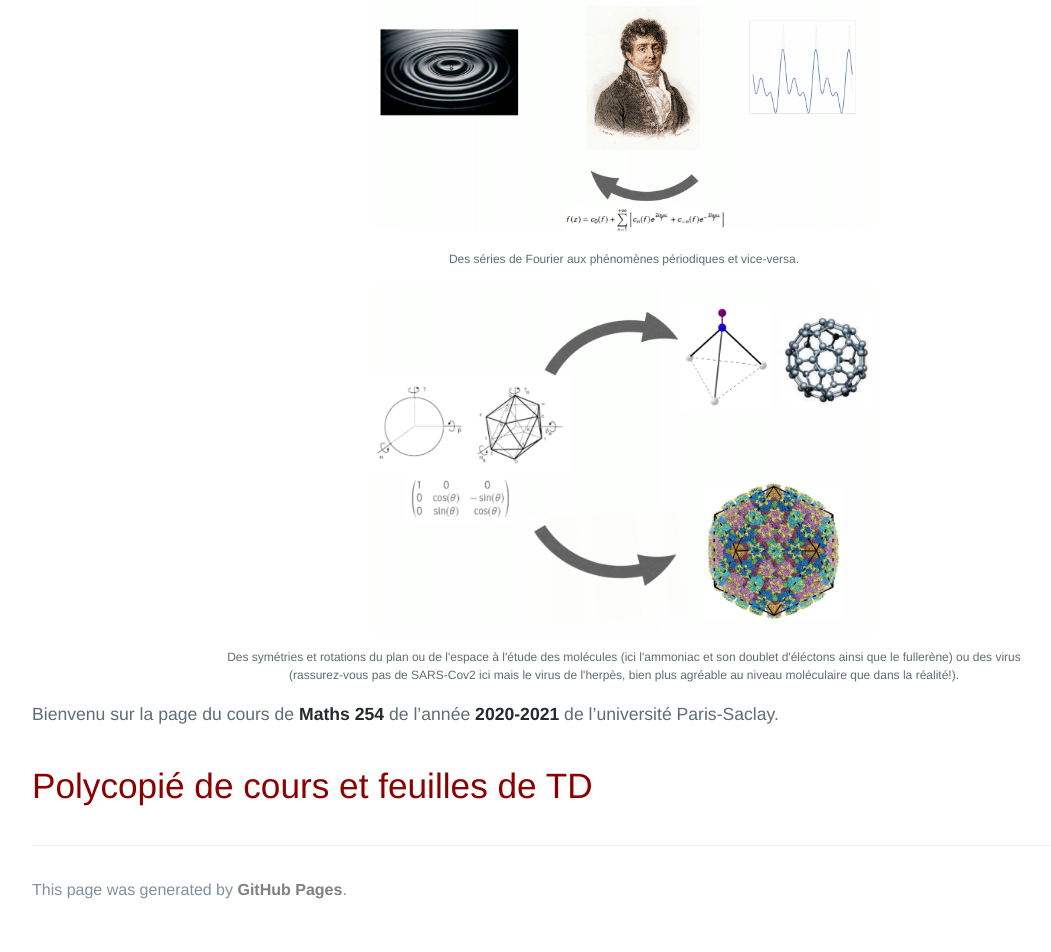
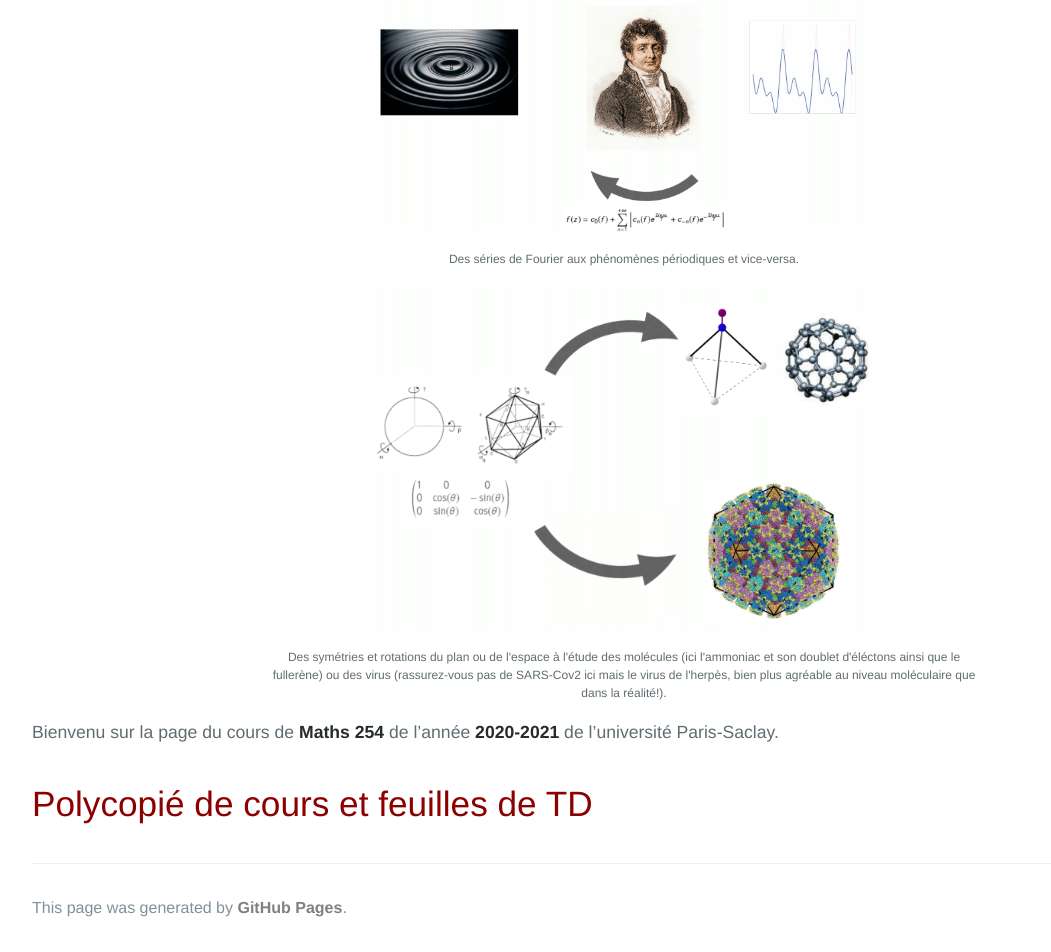
Before and after one commit to KevinDestagnol/algebre.github.io, a Jekyll site: the page built from index.md, in a window 1280 px wide. Shown: the part 466-1418 px from the top of the page, without its empty margins (16-1067 px from the left). Built offline with Jekyll 4.4.1, drawn with Linux system fonts in a browser that asks for light colours; some web fonts are replaced; our own code applies the rules of GitHub Pages for plain Markdown files.

Commit message:
Update jekyll-theme-cayman.scss

```diff
--- a/_sass/jekyll-theme-cayman.scss
+++ b/_sass/jekyll-theme-cayman.scss
@@ -63,7 +63,7 @@ figure {
   text-align:center;
 }
 figcaption {
-  padding: 0.5em 150px 0 150px;
+  padding: 0.5em 200px 0 200px;
   border-bottom: none;
   font-size: 12px;
   font-weight:light;
```
